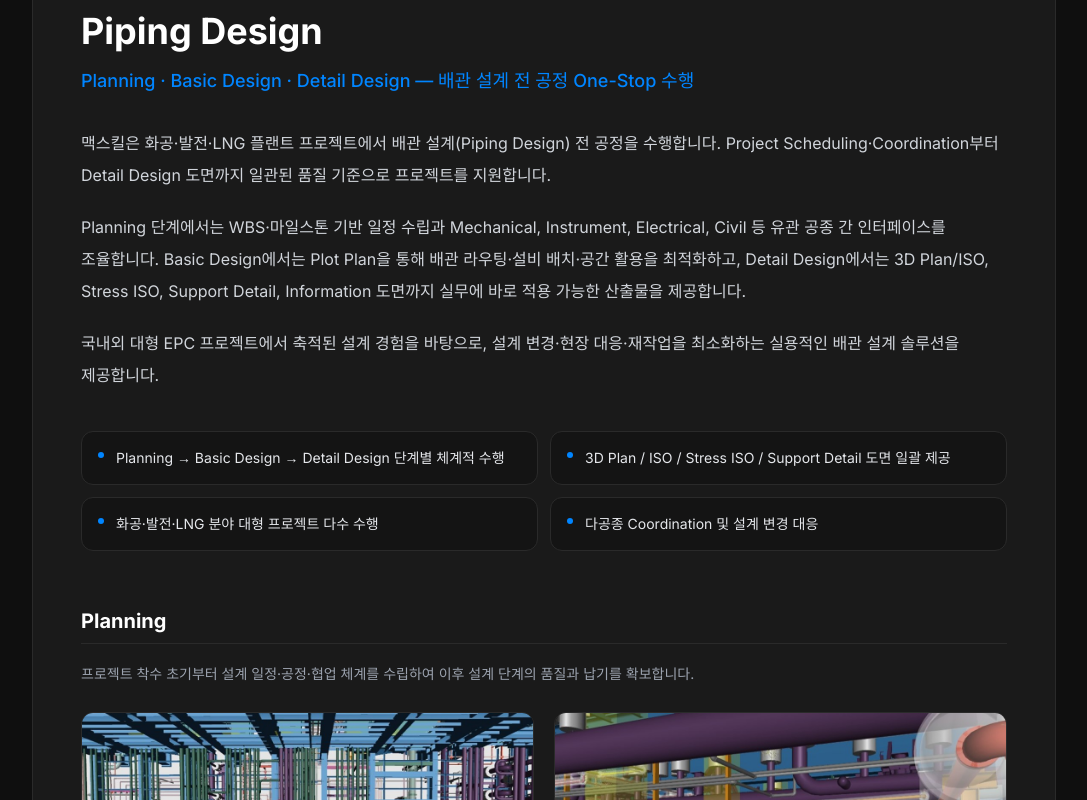
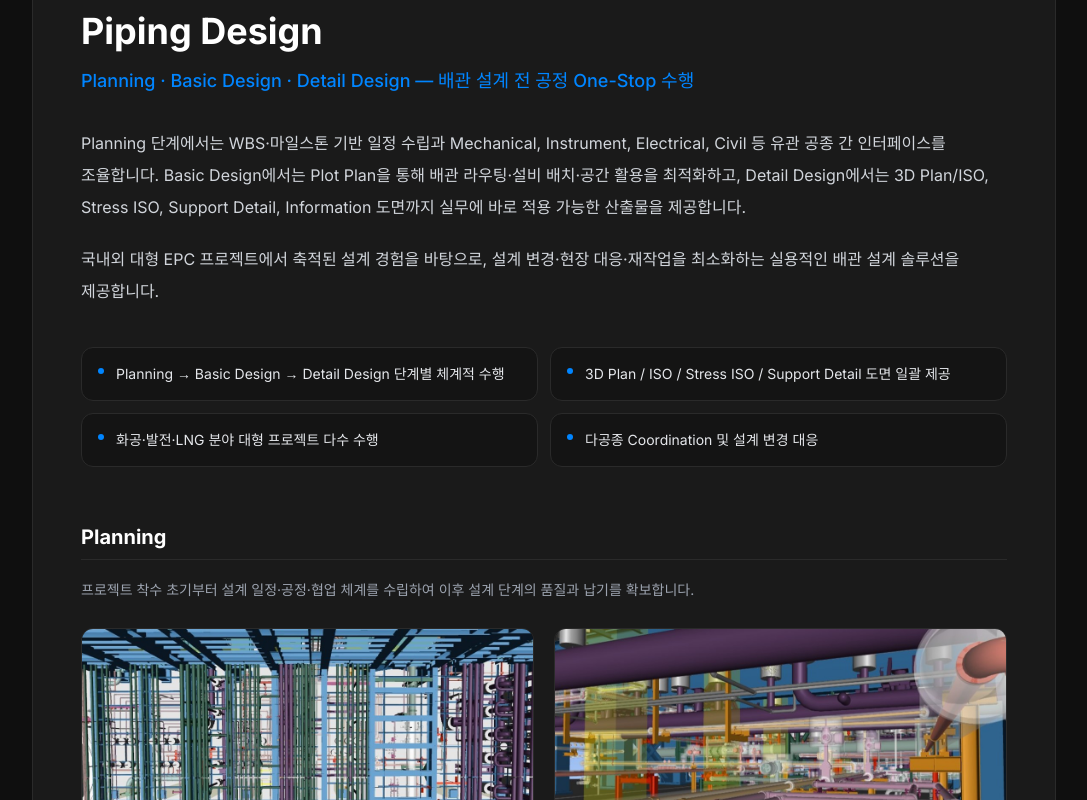
Before and after one commit to kimjy0411/maxskill-b2b, a Next.js app: page /services#piping in a window 1280 px wide. Shown: the part 1320-2120 px from the top of the page, without its empty margins (96-1183 px from the left). Built offline with nearby package versions, Linux system fonts and the light colour scheme.

Commit message:
Remove MaxSkill opening blurbs from the four service sections.

```diff
--- a/data/services.ts
+++ b/data/services.ts
@@ -32,7 +32,6 @@ export const services: Service[] = [
     summary:
       "Planning · Basic Design · Detail Design — 배관 설계 전 공정 One-Stop 수행",
     intro: [
-      "맥스킬은 화공·발전·LNG 플랜트 프로젝트에서 배관 설계(Piping Design) 전 공정을 수행합니다. Project Scheduling·Coordination부터 Detail Design 도면까지 일관된 품질 기준으로 프로젝트를 지원합니다.",
       "Planning 단계에서는 WBS·마일스톤 기반 일정 수립과 Mechanical, Instrument, Electrical, Civil 등 유관 공종 간 인터페이스를 조율합니다. Basic Design에서는 Plot Plan을 통해 배관 라우팅·설비 배치·공간 활용을 최적화하고, Detail Design에서는 3D Plan/ISO, Stress ISO, Support Detail, Information 도면까지 실무에 바로 적용 가능한 산출물을 제공합니다.",
       "국내외 대형 EPC 프로젝트에서 축적된 설계 경험을 바탕으로, 설계 변경·현장 대응·재작업을 최소화하는 실용적인 배관 설계 솔루션을 제공합니다.",
     ],
@@ -109,7 +108,6 @@ export const services: Service[] = [
     summary:
       "Thermal Analysis · Special Support · Trouble Shooting — 배관 응력 해석 전문",
     intro: [
-      "맥스킬 Stress Analysis 팀은 Thermal Analysis, Special Support 설계, Trouble Shooting을 수행합니다. CAESAR II 등 업계 표준 해석 도구를 활용하여 배관 관련 안전성·신뢰성을 검증합니다.",
       "설계 단계에서 Operating·Transient·Occasional Load Case를 검토하고, 현장에서 발생하는 Support 이슈·진동·Leak 등 긴급 문제에 대해서도 신속한 해석·대안 제시가 가능합니다. Piping Design과 유기적으로 연계되어 Stress ISO 도면까지 일관된 품질로 제공합니다.",
       "국내외 화공·발전·LNG 프로젝트에서 High Temperature·High Pressure 배관, Critical Line에 대한 해석 경험을 보유하고 있으며, Owner·EPC·Contractor 요구 Specification에 맞춘 해석 보고서를 작성합니다.",
     ],
@@ -186,7 +184,6 @@ export const services: Service[] = [
     summary:
       "S3D·E3D·SP3D 기반 3D Modeling, Model Review, Clash Check",
     intro: [
-      "맥스킬 3D CAD 팀은 Smart 3D(S3D), E3D, PDS/PDMS, SP3D 등 주요 3D CAD 플랫폼에서 Admin, Modeling, Model Review, Clash Check 업무를 수행합니다. SPEC/CATA 관리와 프로젝트 3D 환경 구축을 담당합니다.",
       "Equipment/Structure, Piping/Support, Instrument & Electrical, Duct/HVAC 등 전 공종 3D 모델링과 Clash Check를 통해 설계 품질을 사전에 검증합니다.",
       "Navisworks 등 3D 3rd Party Program 연동으로 Multi-discipline 모델을 통합 리뷰하고, 설계 이슈를 Tracking합니다.",
     ],
@@ -272,7 +269,6 @@ export const services: Service[] = [
     summary:
       "Customizing · Management — 맞춤형 프로그램 개발",
     intro: [
-      "맥스킬 설계 IT는 설계 소프트웨어 맞춤 개발과 함께, 인사·경영 업무를 지원하는 Management 프로그램을 개발합니다.",
       "Customizing / Program Develop.에서는 S3D, E3D, AutoCAD, Excel/VBA 등 플랫폼에 맞춘 Custom Macro, Report, Interface와 Line List → 3D Model → ISO/BOM 자동 생성 Workflow를 제공합니다.",
       "Management 프로그램은 인사 운영과 프로젝트·경영 현황을 실무에 맞게 관리할 수 있도록 지원합니다.",
     ],
```
